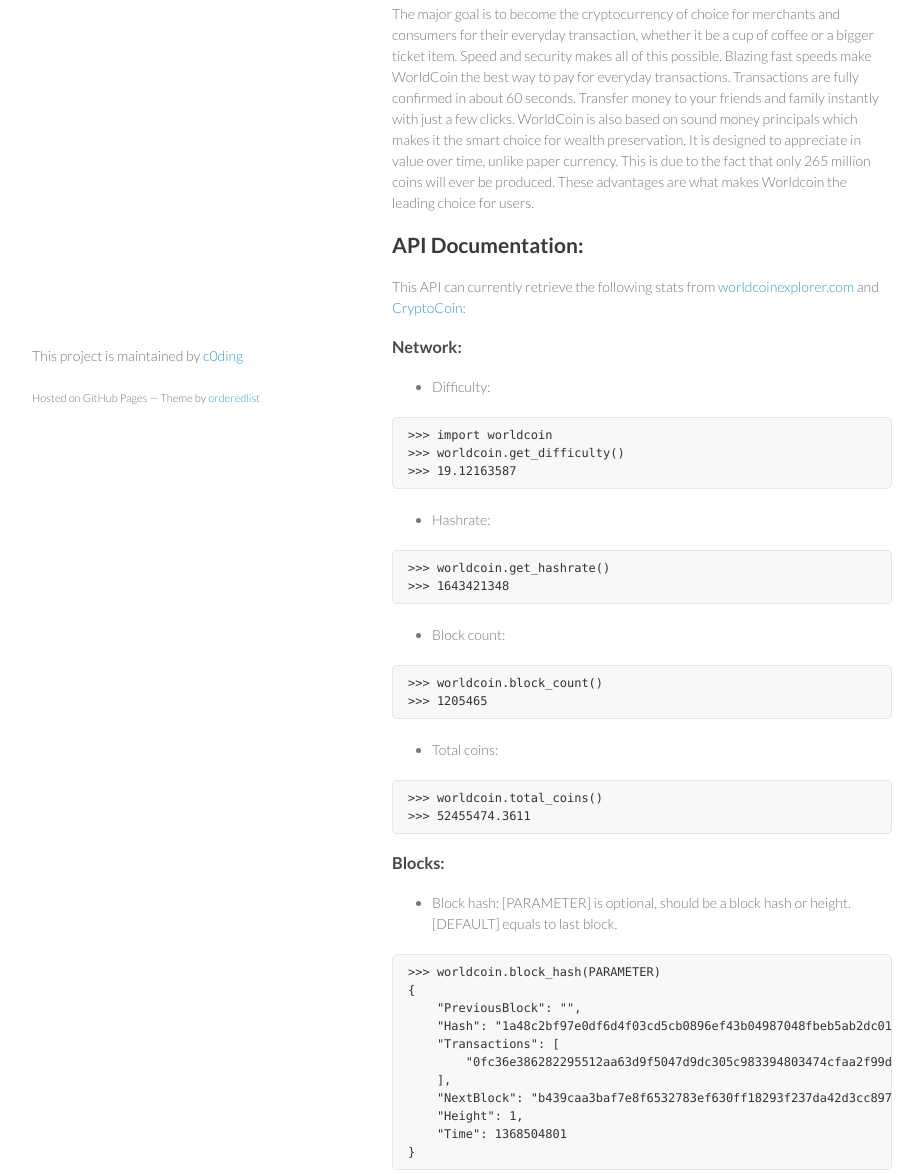
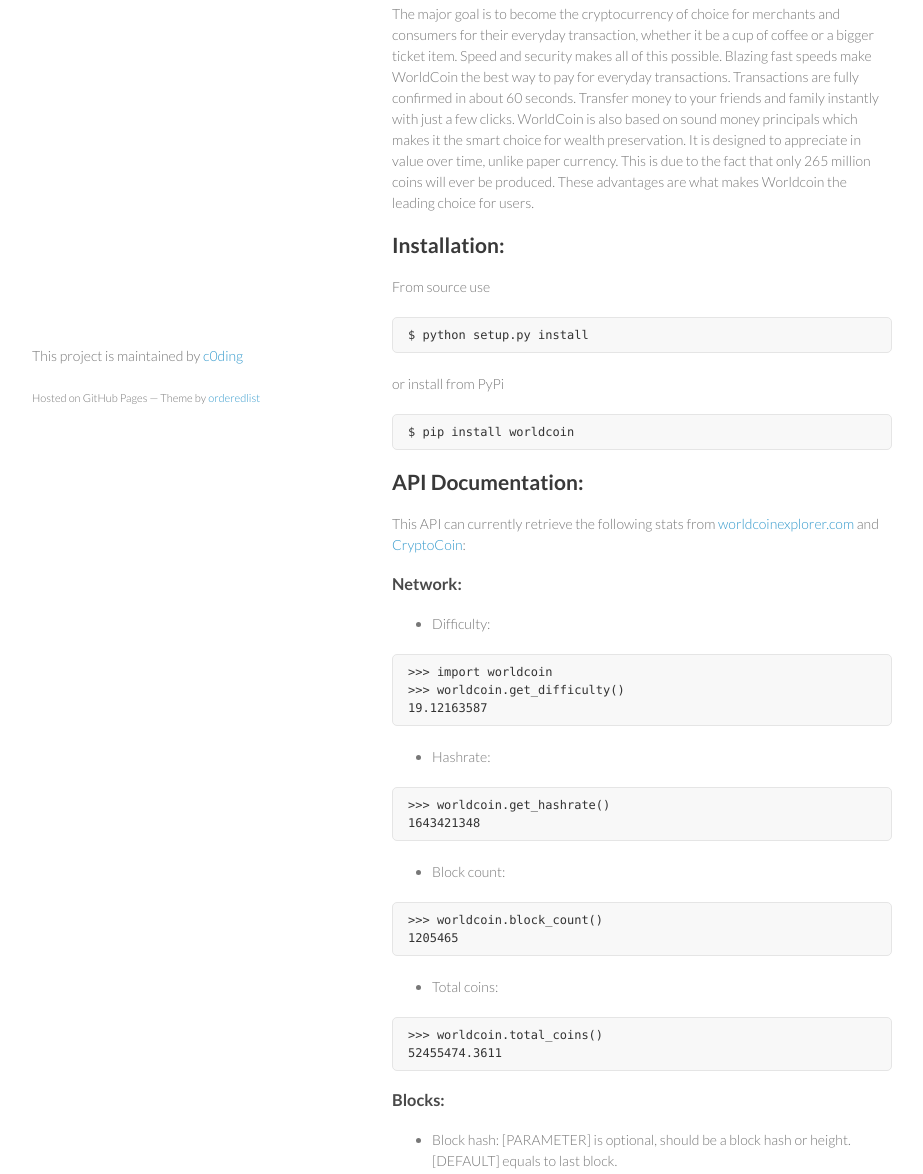
Before and after one commit to barnumbirr/worldcoin-api, a plain HTML site: page index.html in a window 1280 px wide. Shown: the part 323-1497 px from the top of the page, without its empty margins (178-1101 px from the left). Drawn offline with Linux system fonts and the light colour scheme.

Commit message:
Create gh-pages branch via GitHub

```diff
--- a/index.html
+++ b/index.html
@@ -31,7 +31,7 @@
         <h1>
 <a name="-worldcoin-api" class="anchor" href="#-worldcoin-api"><span class="octicon octicon-link"></span></a><img src="https://raw.github.com/c0ding/worldcoin-api/master/doc/worldcoin.png" height="55" alt="worldcoin" title="worldcoin"> worldcoin-api</h1>
 
-<p>worldcoin is an APACHE licensed library written in Python created to provide an API for the Worldcoin cryptocurrency.</p>
+<p>worldcoin is an APACHE licensed library written in Python designed to provide a simple to use API for the Worldcoin cryptocurrency.</p>
 
 <h2>
 <a name="more-about-worldcoin" class="anchor" href="#more-about-worldcoin"><span class="octicon octicon-link"></span></a>More about Worldcoin:</h2>
@@ -39,6 +39,19 @@
 <p>WorldCoin is designed to be the digital currency of the future. At the forefront is it's' blazing fast speed. Your transaction will be fully confirmed in about 60 seconds or less.</p>
 
 <p>The major goal is to become the cryptocurrency of choice for merchants and consumers for their everyday transaction, whether it be a cup of coffee or a bigger ticket item. Speed and security makes all of this possible. Blazing fast speeds make WorldCoin the best way to pay for everyday transactions. Transactions are fully confirmed in about 60 seconds. Transfer money to your friends and family instantly with just a few clicks. WorldCoin is also based on sound money principals which makes it the smart choice for wealth preservation. It is designed to appreciate in value over time, unlike paper currency. This is due to the fact that only 265 million coins will ever be produced. These advantages are what makes Worldcoin the leading choice for users.</p>
+
+<h2>
+<a name="installation" class="anchor" href="#installation"><span class="octicon octicon-link"></span></a>Installation:</h2>
+
+<p>From source use</p>
+
+<pre><code>$ python setup.py install
+</code></pre>
+
+<p>or install from PyPi</p>
+
+<pre><code>$ pip install worldcoin
+</code></pre>
 
 <h2>
 <a name="api-documentation" class="anchor" href="#api-documentation"><span class="octicon octicon-link"></span></a>API Documentation:</h2>
@@ -52,25 +65,25 @@
 <li>Difficulty:</li>
 </ul><pre><code>&gt;&gt;&gt; import worldcoin
 &gt;&gt;&gt; worldcoin.get_difficulty()
-&gt;&gt;&gt; 19.12163587
+19.12163587
 </code></pre>
 
 <ul>
 <li>Hashrate:</li>
 </ul><pre><code>&gt;&gt;&gt; worldcoin.get_hashrate()
-&gt;&gt;&gt; 1643421348
+1643421348
 </code></pre>
 
 <ul>
 <li>Block count:</li>
 </ul><pre><code>&gt;&gt;&gt; worldcoin.block_count()
-&gt;&gt;&gt; 1205465
+1205465
 </code></pre>
 
 <ul>
 <li>Total coins:</li>
 </ul><pre><code>&gt;&gt;&gt; worldcoin.total_coins()
-&gt;&gt;&gt; 52455474.3611
+52455474.3611
 </code></pre>
 
 <h3>
```
Also changed, not shown: params.json (+1 -1 lines).
